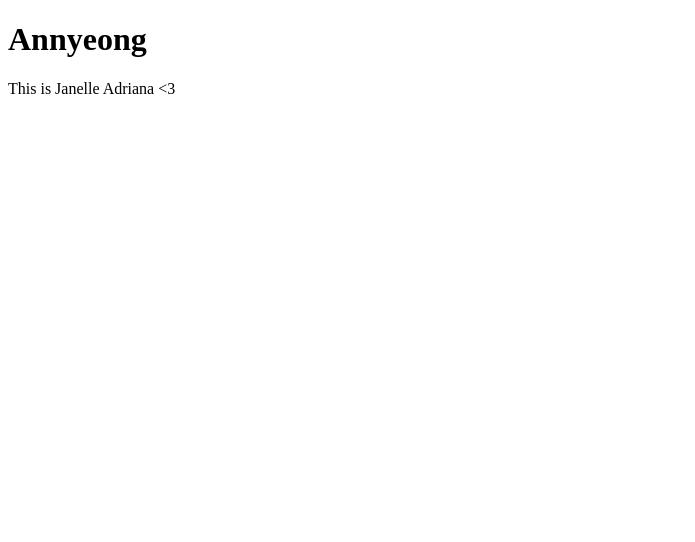
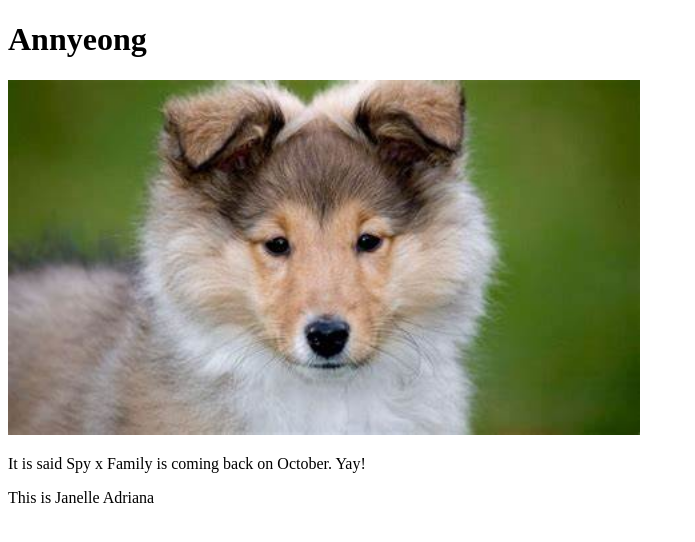
Before and after one commit to janelleadriana/annyeong-test-page, a plain HTML site: page index.html in a window 1280 px wide. Shown: the whole page, without its empty margins (0-695 px from the left). Drawn offline with Linux system fonts and the light colour scheme.

Commit message:
Added images to the file

```diff
--- a/index.html
+++ b/index.html
@@ -5,8 +5,11 @@
 </head>
 <body>
 
-    <h1> Annyeong</h1>
-    <p> This is Janelle Adriana  &lt;3</p>
+ <h1> Annyeong</h1>
+ <div><img src="dog.jpg" alt="waku waku!"
+style="width:50%;max-width:960px"></div>
+ <p> It is said Spy x Family is coming back on October. Yay!</p>
+ <p>This is Janelle Adriana</p>
 
 </body>
 </html>
```
Also changed, not shown: dog.jpg (added).
